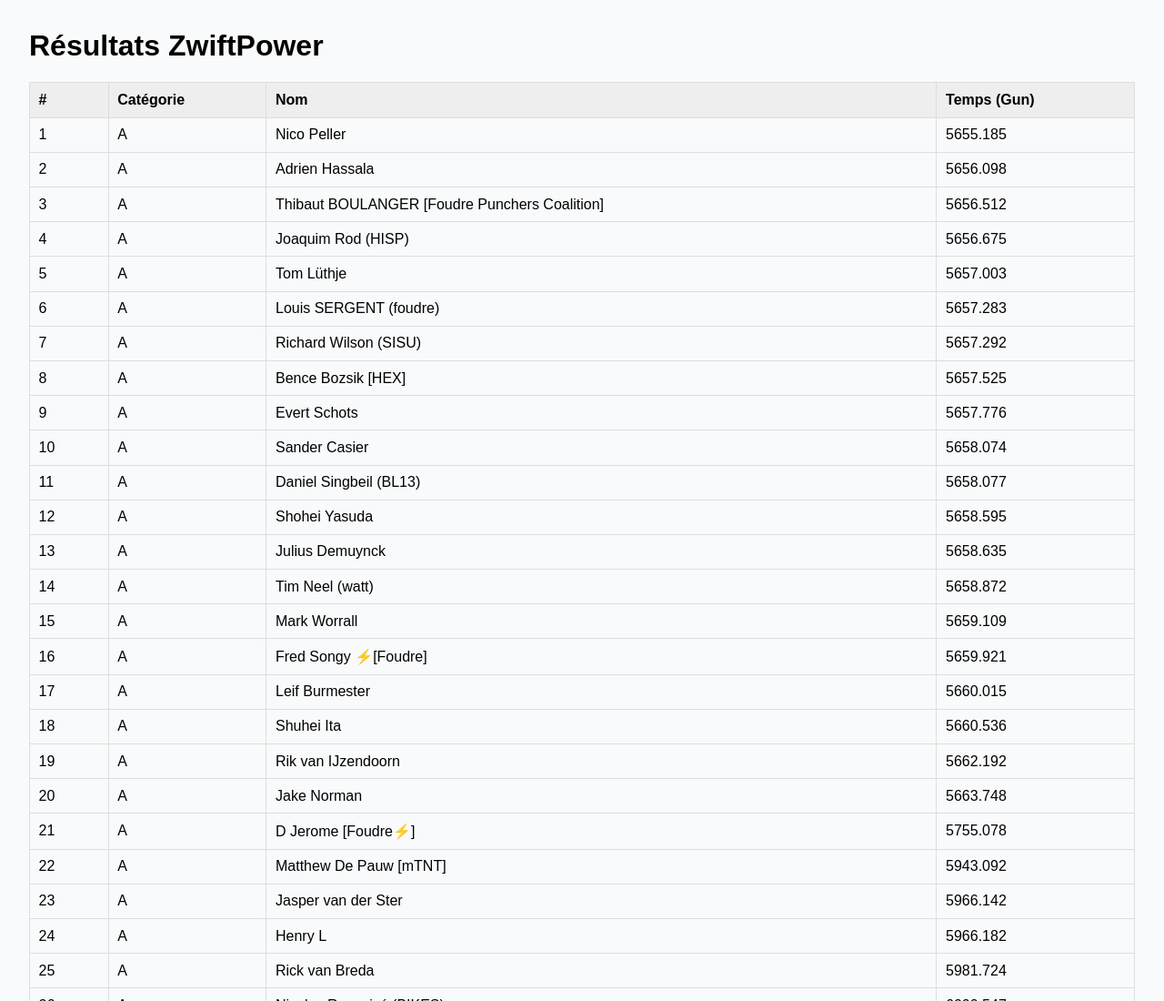
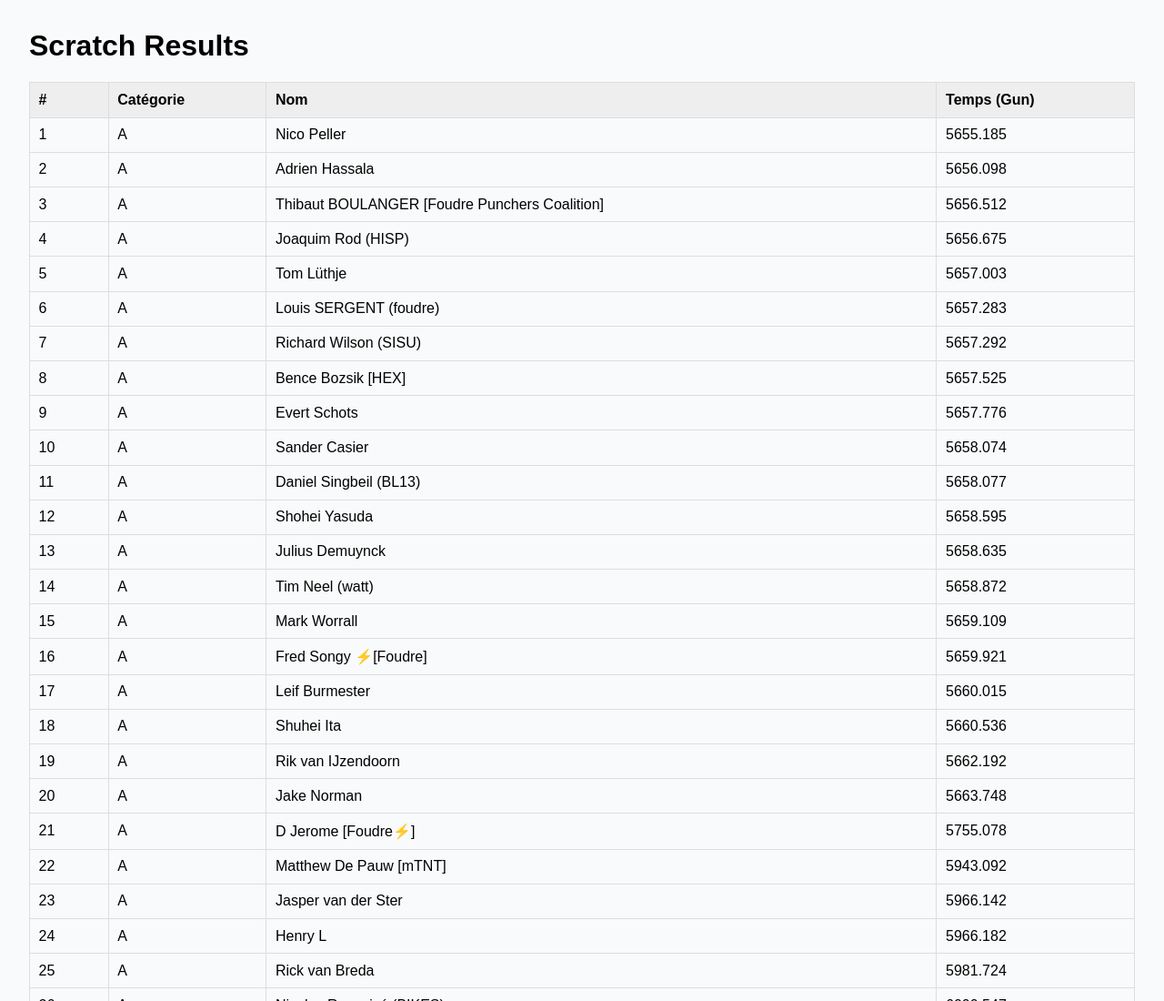
Before and after one commit to ahassala-source/Cyclo_Results, a plain HTML site: page index.html in a window 1280 px wide. Shown: the top 1100 px of the page at 91% size. Drawn offline with Linux system fonts and the light colour scheme.

Commit message:
Update index.html

```diff
--- a/index.html
+++ b/index.html
@@ -2,7 +2,7 @@
 <html lang="fr">
 <head>
   <meta charset="UTF-8" />
-  <title>Scratch Results (local)</title>
+  <title>Scratch Results </title>
   <style>
     body {
       font-family: Arial, sans-serif;
@@ -25,7 +25,7 @@
   </style>
 </head>
 <body>
-  <h1>Résultats ZwiftPower</h1>
+  <h1>Scratch Results </h1>
   <div id="content">Chargement...</div>
 
   <script>
```
